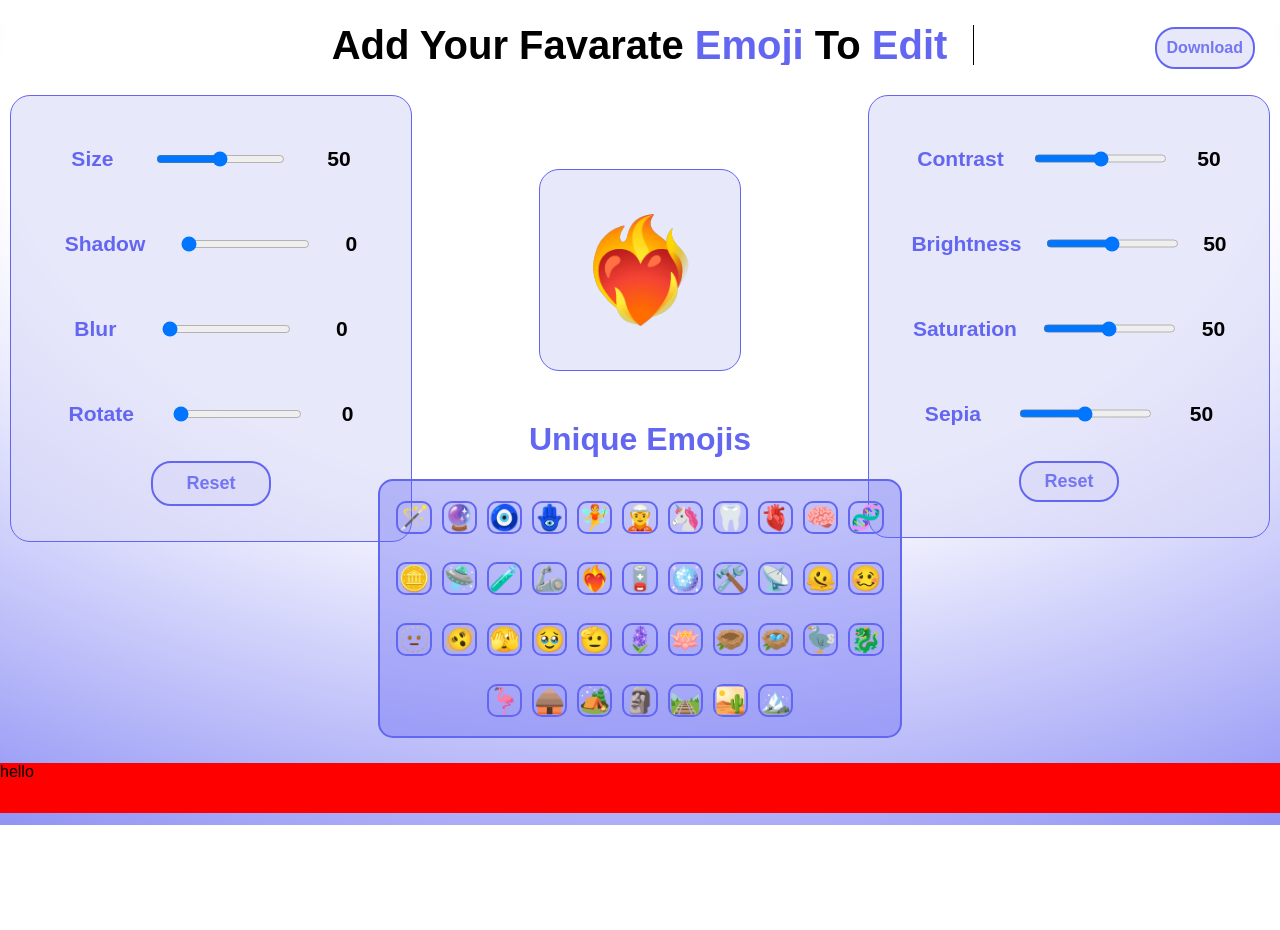
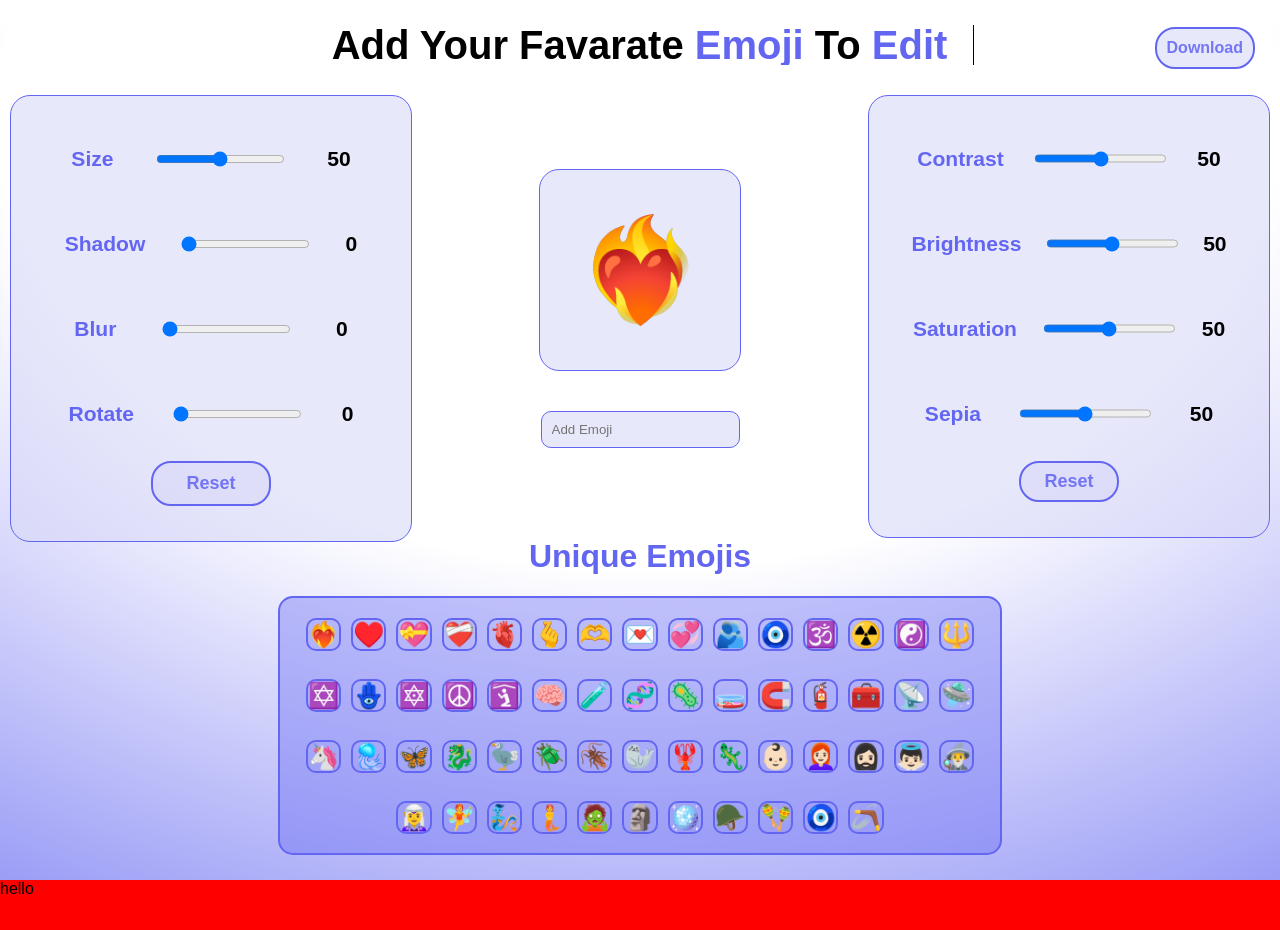
Before and after one commit to satyamrk18/Emoji-Editor, a React (Vite) app: page / in a window 1280 px wide. Before the commit the page ends 825 px from the top, so only its background shows below. Built offline with nearby package versions, Linux system fonts and the light colour scheme.

Commit message:
emojis container adde

```diff
--- a/src/App.css
+++ b/src/App.css
@@ -37,9 +37,24 @@
   justify-content: center;
   text-align: center;
 }
+.add-emoji {
+  z-index: 1;
+  width: fit-content;
+  position: relative;
+  margin: 90px auto;
+}
+.add-emoji input {
+  border: none;
+  background-color: #d8d9f998;
+  border: 1px solid #6366f1;
+  height: auto;
+  padding: 10px;
+  border-radius: 10px;
+}
+
 .emojis-container {
   height: 235px;
-  min-width: 500px;
+  min-width: 700px;
   width: 500px;
   background-color: #6365f161;
   border: 2px solid #6366f1;
@@ -55,11 +70,11 @@
   bottom: 0px;
   padding: 10px;
   overflow-x: hidden;
+  scrollbar-width:none;
 }
 h1 {
   position: relative;
   text-align: center;
-  padding-top: 50px;
 }
 .range {
   height: auto;
@@ -170,25 +185,25 @@ h1 {
   display: flex;
   text-align: center;
   align-items: center;
-  justify-content:center;
+  justify-content: center;
   flex-direction: column;
-  gap:5px;
+  gap: 5px;
   background-color: #d8d9f998;
-  border:1px solid #6366f1;
+  border: 1px solid #6366f1;
   border-radius: 20px;
-  padding:20px;
+  padding: 20px;
 }
 .font-color label {
   font-size: 25px;
   font-weight: 600;
-  color:#6366f1;
+  color: #6366f1;
 }
-.font-color input{
-  height:50px;
-  width:100px;
-  border-radius:20px;
-  border:2px double white;
-  outline:2px solid #6366f1;
+.font-color input {
+  height: 50px;
+  width: 100px;
+  border-radius: 20px;
+  border: 2px double white;
+  outline: 2px solid #6366f1;
 }
 .footer-container {
   position: relative;
--- a/src/App.jsx
+++ b/src/App.jsx
@@ -1,5 +1,5 @@
 import "./App.css";
-import {useRef, useState } from "react";
+import { useRef, useState } from "react";
 import Emoji from "./EmojiButton.jsx";
 import Edit from "./Edit.jsx";
 import DownloadButton from "./DownloadEmoji.jsx";
@@ -16,61 +16,71 @@ const App = () => {
   const [saturate, setSaturate] = useState(50);
   const [sepia, setSepia] = useState(50);
 
+  const emojis = [
+    "❤️‍🔥",
+    "♥️",
+    "💝",
+    "❤️‍🩹",
+    "🫀",
+    "🫰",
+    "🫶",
+    "💌",
+    "💞",
+    "🫂",
 
-  const emojis = [
-    // Aesthetic / Magical
-    "🪄",
-    "🔮",
     "🧿",
+    "🕉️",
+    "☢️",
+    "☯️",
+    "🔱",
+    "✡️",
     "🪬",
+    "🔯",
+    "☮️",
+    "🛐",
+
+    "🧠",
+    "🧪",
+    "🧬",
+    "🦠",
+    "🧫",
+    "🧲",
+    "🧯",
+    "🧰",
+    "📡",
+    "🛸",
+
+
+    "🦄",
+    "🪼",
+    "🦋",
+    "🐉",
+    "🦤",
+    "🪲",
+    "🪳",
+    "🦭",
+    "🦞",
+    "🦎",
+
+    "👶🏻",
+    "👩🏻‍🦰",
+    "🧔🏻‍♀️",
+    "👼🏻",
+    "🧙‍♂️",
+    "🧝‍♀️",
     "🧚",
-    "🧝",
-    "🦄",
+    "🧞",
+    "🧜",
+    "🧟",
+    "🗿",
+    "🪩",
+    "🪖",
+    "🪇",
+    "🧿",
+    "🪃",
+  ];
 
-    // Weird / Nerdy / Fun
-    "🦷",
-    "🫀",
-    "🧠",
-    "🧬",
-    "🪙",
-    "🛸",
-    "🧪",
-
-    // Techie / Futuristic
-    "🦾",
-    "❤️‍🔥",
-    "🪫",
-    "🪩",
-    "🛠️",
-    "📡",
-
-    // Expression / Vibe
-    "🫠",
-    "🥴",
-    "🫥",
-    "🫨",
-    "🫣",
-    "🥹",
-    "🫡",
-
-    // Nature & Rare
-    "🪻",
-    "🪷",
-    "🪹",
-    "🪺",
-    "🦤",
-    "🐉",
-    "🦩",
-
-    // Travel & Places
-    "🛖",
-    "🏕️",
-    "🗿",
-    "🛤️",
-    "🏜️",
-    "🏔️",
-  ];
-const captureRef = useRef(null);
+  const captureRef = useRef(null);
 
   return (
     <div className="container">
@@ -132,7 +142,6 @@ const captureRef = useRef(null);
           className="reset-btn"
           onClick={() => {
             if (confirm("Do you want to Reset?")) {
-              setEmoji("");
               setBlur(0);
               setRange(50);
               setBrightness(50);
@@ -149,7 +158,7 @@ const captureRef = useRef(null);
       </div>
 
       <div className="add-more-content">
-       <Edit label="Contrast" value={contrast} onChange={setContrast} />
+        <Edit label="Contrast" value={contrast} onChange={setContrast} />
         <Edit label="Brightness" value={brightness} onChange={setBrightness} />
         <Edit label="Saturation" value={saturate} onChange={setSaturate} />
         <Edit label="Sepia" value={sepia} onChange={setSepia} />
@@ -157,12 +166,25 @@ const captureRef = useRef(null);
           className="reset-btn"
           onClick={() => {
             if (confirm("Do you want to Reset?")) {
-
+              setBrightness(50);
+              setContrast(50);
+              setSaturate(50);
+              setSepia(50);
             }
           }}
         >
           Reset
         </button>
+      </div>
+      <div className="add-emoji">
+        <input
+          type="text"
+          name="emoji"
+          placeholder="Add Emoji"
+          onChange={(e) => {
+            setEmoji(e.target.value);
+          }}
+        />
       </div>
       <span>
         <h1>Unique Emojis</h1>
```
